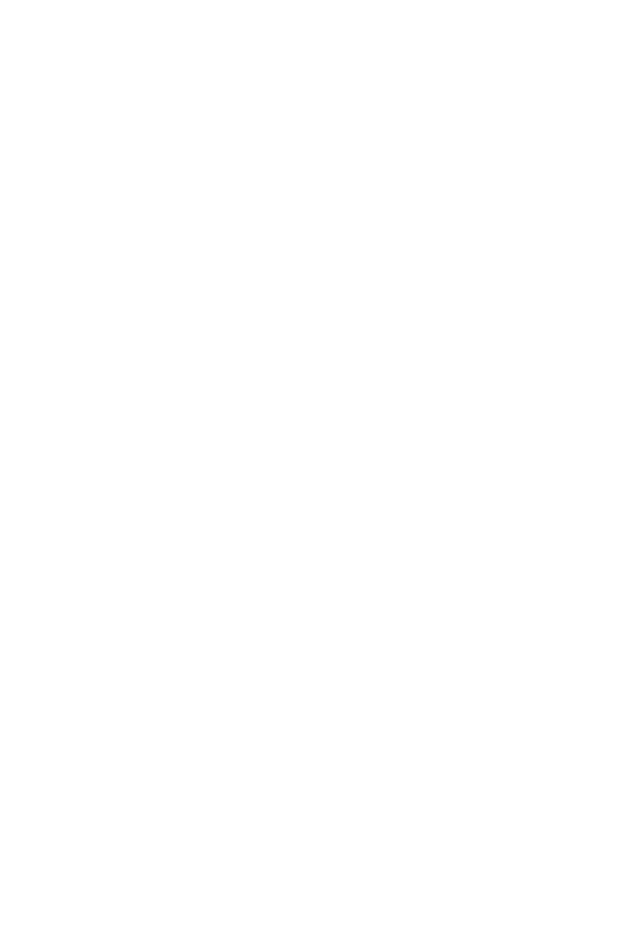
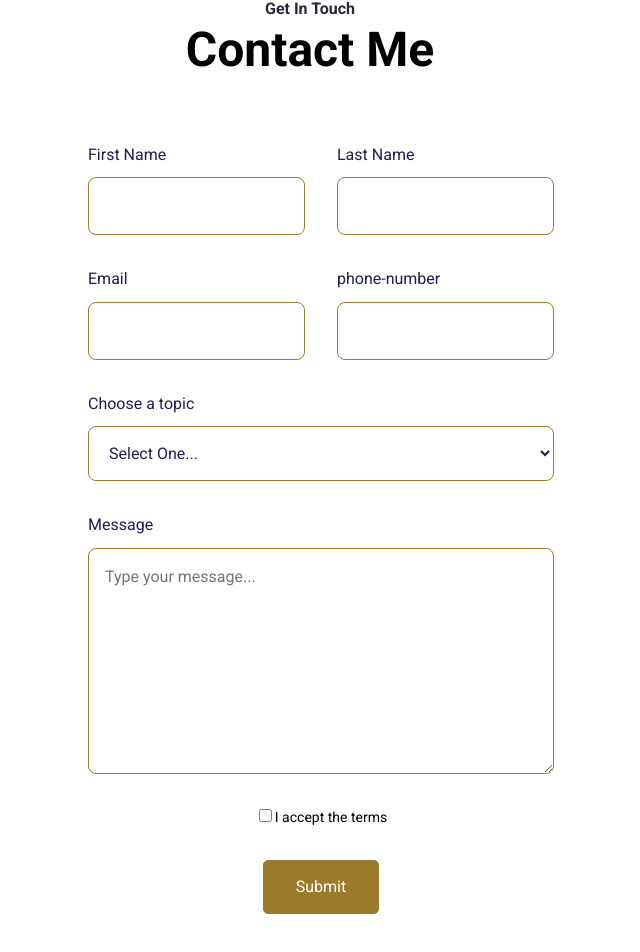
Before and after one commit to sajid985/portfolio_website_react, a React (Create React App) app: page / in a window 1280 px wide. Shown: the part 876-1828 px from the top of the page, without its empty margins (330-970 px from the left). Before the commit the page ends 800 px from the top, so only its background shows below. Built offline with nearby package versions, Linux system fonts and the light colour scheme.

Commit message:
fix contactme form

```diff
--- a/src/App.css
+++ b/src/App.css
@@ -241,7 +241,7 @@ h3 {
   .navbar--items ul > li > a {
     text-decoration: none;
 }
-  /* Navbar Content */
+  /* Navbar */
 .navbar--content {
     color: var(--darkblue);
     font-size: 16px;
@@ -253,3 +253,44 @@ h3 {
 .navbar--active-content {
     color: var(--primary);
 }
+
+.contact--section {
+    display: flex;
+    padding: 150px 85px;
+    flex-direction: column;
+    justify-content: center;
+    align-items: center;
+    text-align: center;
+    gap: 64px;
+}
+  .contact--form--container {
+    display: grid;
+    grid-template-columns: auto;
+    grid-template-rows: repeat(5, auto);
+    width: 40%;
+    row-gap: 32px;
+}
+.container {
+    display: grid;
+    grid-template-columns: repeat(2, auto);
+    column-gap: 32px;
+    row-gap: 32px;
+}
+.contact--label {
+    display: flex;
+    flex-direction: column;
+    align-items: flex-start;
+    gap: 10.6px;
+    flex: 1 0 0;
+    width: 100%;
+}
+.contact--input {
+    display: flex;
+    font-family: "Roboto";
+    padding: 16px;
+    align-items: center;
+    align-self: stretch;
+    border-radius: 8px;
+    border: 1.333px solid var(--primary);
+    background: var(--white);
+}
--- a/src/Pages/Home/Contact_Me.jsx
+++ b/src/Pages/Home/Contact_Me.jsx
@@ -0,0 +1,80 @@
+export default function Contact_Me() {
+    return (
+      <section id="Contact" className="contact--section">
+        <div>
+          <p className="sub--title">Get In Touch</p>
+          <h2>Contact Me</h2>
+        </div>
+        <form action="https://formspree.io/f/xyzkwedb" className="contact--form--container" method="post">
+          <div className="container">
+            <label htmlFor="first-name" className="contact--label">
+              <span className="text-md">First Name</span>
+              <input
+                type="text"
+                className="contact--input text-md"
+                name="first-name"
+                id="first-name"
+                required
+              />
+            </label>
+            <label htmlFor="last-name" className="contact--label">
+              <span className="text-md">Last Name</span>
+              <input
+                type="text"
+                className="contact--input text-md"
+                name="last-name"
+                id="last-name"
+                required
+              />
+            </label>
+            <label htmlFor="email" className="contact--label">
+              <span className="text-md">Email</span>
+              <input
+                type="email"
+                className="contact--input text-md"
+                name="email"
+                id="email"
+                required
+              />
+            </label>
+            <label htmlFor="phone-number" className="contact--label">
+              <span className="text-md">phone-number</span>
+              <input
+                type="number"
+                className="contact--input text-md"
+                name="phone-number"
+                id="phone-number"
+                required
+              />
+            </label>
+          </div>
+          <label htmlFor="choode-topic" className="contact--label">
+            <span className="text-md">Choose a topic</span>
+            <select id="choose-topic" className="contact--input text-md">
+              <option>Select One...</option>
+              <option>Item 1</option>
+              <option>Item 2</option>
+              <option>Item 3</option>
+            </select>
+          </label>
+          <label htmlFor="message" className="contact--label">
+            <span className="text-md">Message</span>
+            <textarea
+              className="contact--input text-md"
+              id="message"
+              name="message"
+              rows="8"
+              placeholder="Type your message..."
+            />
+          </label>
+          <label htmlFor="checkboc" className="checkbox--label">
+            <input type="checkbox" required name="checkbox" id="checkbox" />
+            <span className="text-sm">I accept the terms</span>
+          </label>
+          <div>
+            <button type="submit" className="btn btn-primary contact--form--btn">Submit</button>
+          </div>
+        </form>
+      </section>
+    );
+  }
--- a/src/Pages/Home/Homescreen/index.jsx
+++ b/src/Pages/Home/Homescreen/index.jsx
@@ -1,10 +1,12 @@
 import HeroSection from "../Hero_Section";
+import Contact_Me from "../Contact_Me";
 
 export default function Home () {
     return (
         //react fragment (placeholder)
         <>
             <HeroSection />
+            <Contact_Me />
         </>
-    )
+    );
 }
```
Lines whose indentation alone changed are shown as unchanged.
